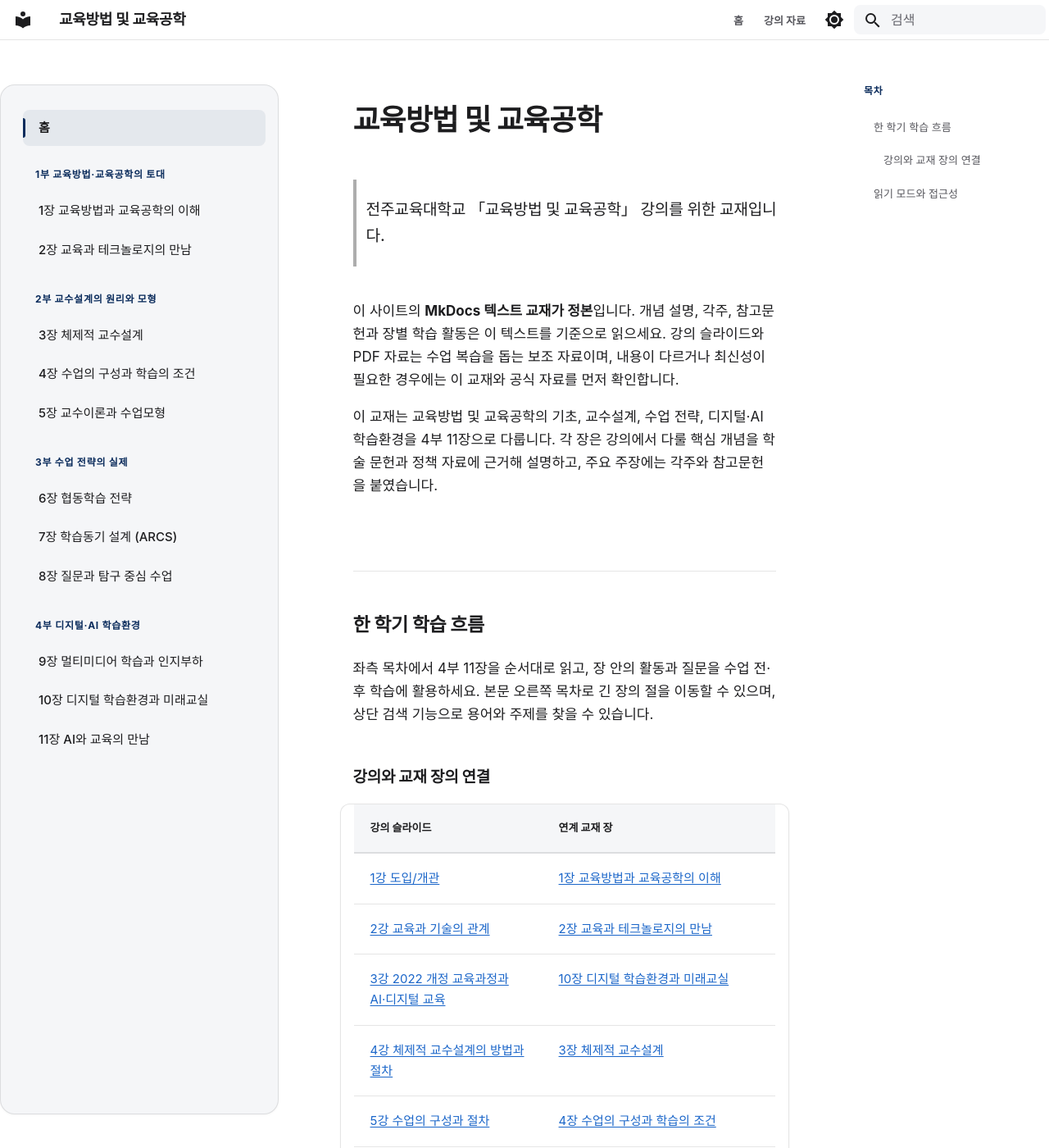
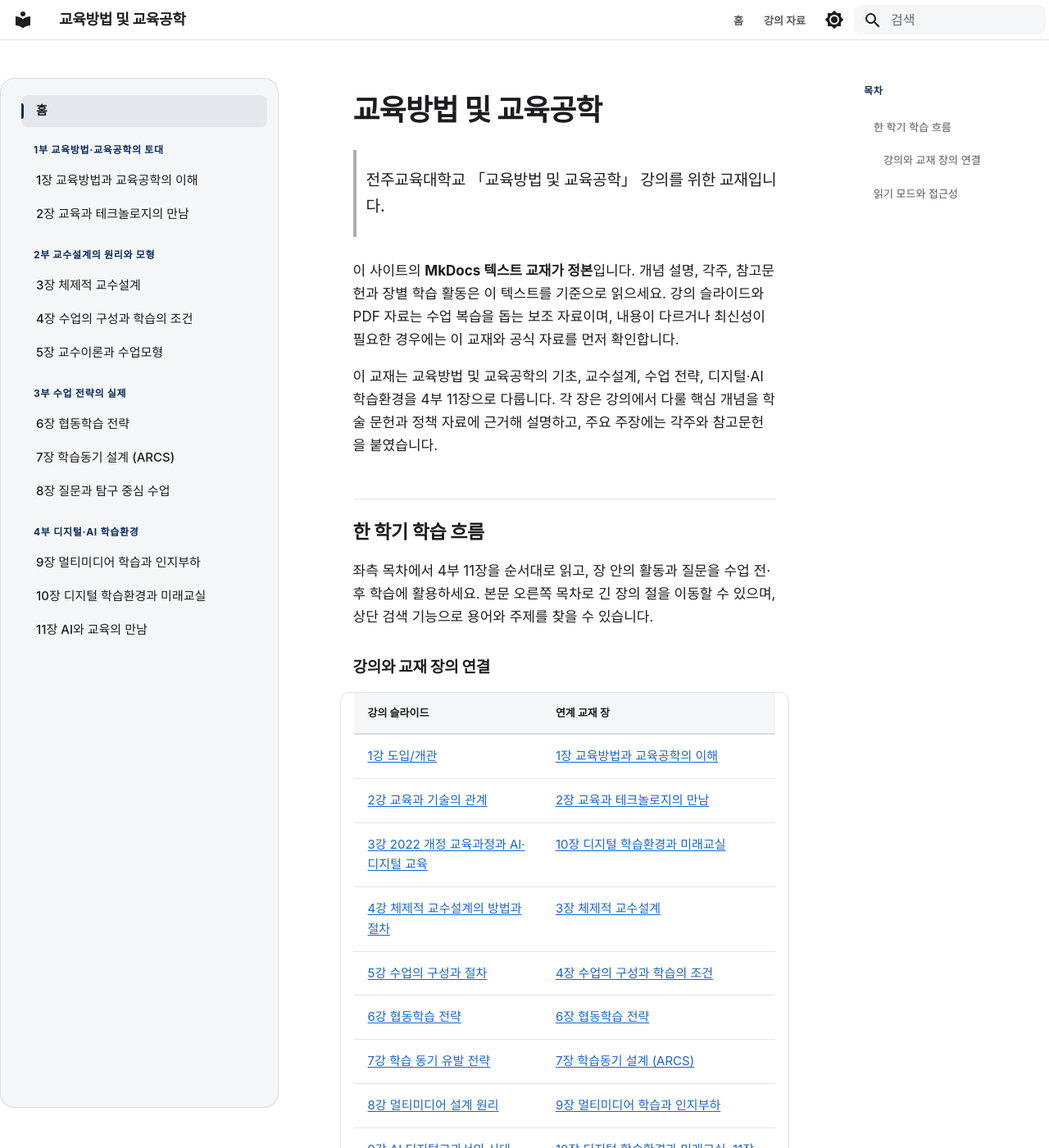
Before and after one commit to taehyeonglim/edtech, an MkDocs documentation site: the page built from docs/index.md, in a window 1280 px wide and 1400 px high. Shown: the whole window at 82% size. Built offline with MkDocs 1.6.1 and Material for MkDocs 9.7.7, drawn with Linux system fonts in a browser that asks for light colours; some web fonts are replaced.

Commit message:
Tighten textbook reading layout

```diff
--- a/docs/stylesheets/extra.css
+++ b/docs/stylesheets/extra.css
@@ -286,7 +286,7 @@ body {
 .md-content__inner {
   box-sizing: border-box;
   max-width: calc(var(--measure) + var(--safe-x) + var(--safe-x));
-  padding: clamp(1.5rem, 3vw, 2.75rem) var(--safe-x) clamp(3rem, 7vw, 5rem);
+  padding: clamp(1rem, 2vw, 1.75rem) var(--safe-x) clamp(2rem, 4vw, 3rem);
 }
 
 /* Reading typography. */
@@ -313,7 +313,7 @@ body {
   font-weight: 700;
   letter-spacing: -.025em;
   line-height: 1.18;
-  margin: 0 0 clamp(2rem, 4vw, 3rem);
+  margin: 0 0 clamp(1.25rem, 2.2vw, 1.75rem);
 }
 
 .md-typeset h2 {
@@ -322,8 +322,8 @@ body {
   font-weight: 700;
   letter-spacing: -.02em;
   line-height: 1.3;
-  margin: clamp(3.5rem, 7vw, 5.5rem) 0 1.15rem;
-  padding-top: clamp(2rem, 4vw, 3rem);
+  margin: clamp(2.25rem, 4vw, 3rem) 0 .85rem;
+  padding-top: clamp(1.25rem, 2vw, 1.75rem);
 }
 
 .md-typeset h1 + h2 {
@@ -335,11 +335,11 @@ body {
   font-weight: 700;
   letter-spacing: -.015em;
   line-height: 1.35;
-  margin: 2.5rem 0 1rem;
+  margin: 1.75rem 0 .75rem;
 }
 
 .md-typeset h2 + h3 {
-  margin-top: 1.5rem;
+  margin-top: 1rem;
 }
 
 .md-typeset h4 {
@@ -422,7 +422,7 @@ body {
 
 @media screen and (min-width: 76.25em) {
   .md-sidebar--primary {
-    padding: 1.2rem 0;
+    padding: .8rem 0;
     width: 17rem;
   }
 
@@ -433,7 +433,7 @@ body {
     box-shadow: var(--shadow-card);
     margin: 0;
     max-height: calc(100vh - 7.2rem);
-    padding: 1rem .75rem;
+    padding: .75rem .65rem;
   }
 
   .md-sidebar--primary .md-sidebar__inner {
@@ -448,16 +448,16 @@ body {
   }
 
   .md-sidebar--primary .md-nav--primary > .md-nav__list {
-    padding-top: .35rem;
+    padding-top: .15rem;
   }
 
   .md-sidebar--primary .md-nav__item--section {
-    margin: 1.35rem 0 0;
+    margin: 1rem 0 0;
   }
 
   .md-sidebar--primary .md-nav__item--section > .md-nav__link {
     margin: 0;
-    padding: 0 .75rem .55rem;
+    padding: 0 .75rem .4rem;
   }
 
   .md-sidebar--primary .md-nav__item:not(.md-nav__item--section) > .md-nav__link {
@@ -466,8 +466,8 @@ body {
     font-size: 15px;
     font-weight: 500;
     line-height: 1.35;
-    margin: .15rem 0;
-    padding: .6rem .75rem .6rem .95rem;
+    margin: .08rem 0;
+    padding: .48rem .7rem .48rem .9rem;
     position: relative;
   }
 
@@ -529,8 +529,8 @@ body {
   box-shadow: var(--shadow-card);
   color: var(--label);
   font-size: 15px;
-  margin: 1.75rem 0;
-  padding: 1rem 1.15rem 1.1rem;
+  margin: 1.25rem 0;
+  padding: .85rem 1rem .95rem;
 }
 
 .md-typeset .admonition:focus-within,
@@ -608,7 +608,7 @@ body {
   font-weight: 500;
   letter-spacing: -.015em;
   line-height: 1.5;
-  margin: 2rem 0;
+  margin: 1.35rem 0;
   padding: .1rem 0 .1rem clamp(1.25rem, 3vw, 2.2rem);
 }
 
@@ -657,14 +657,14 @@ body {
   color: var(--label);
   font-size: 13px;
   font-weight: 700;
-  padding: .9rem 1rem;
+  padding: .7rem .85rem;
 }
 
 .md-typeset table:not([class]) td {
   border-top: 0;
   border-bottom: 1px solid var(--separator);
   color: var(--label);
-  padding: .9rem 1rem;
+  padding: .7rem .85rem;
 }
 
 .md-typeset table:not([class]) tbody tr:last-child td {
@@ -731,7 +731,7 @@ body {
   border-radius: var(--r-md);
   box-shadow: var(--shadow-card);
   display: block;
-  margin: 1.75rem auto;
+  margin: 1.25rem auto;
   max-width: 100%;
   padding: .45rem;
 }
@@ -742,7 +742,7 @@ body {
   font-size: 13px;
   font-style: normal;
   line-height: 1.55;
-  margin: -.85rem auto 1.75rem;
+  margin: -.55rem auto 1.25rem;
   max-width: 44rem;
   text-align: center;
 }
@@ -778,8 +778,8 @@ body {
   border-radius: var(--r-md);
   box-shadow: var(--shadow-card);
   color: var(--label);
-  margin: 1.5rem 0;
-  padding: 1.15rem;
+  margin: 1.15rem 0;
+  padding: 1rem;
 }
 
 .media-block[data-media-kind="video"],
@@ -923,7 +923,7 @@ body {
   background: var(--bg);
   border-top: 0;
   color: var(--label-secondary);
-  margin-top: 1rem;
+  margin-top: .5rem;
 }
 
 .md-footer__inner {
@@ -931,7 +931,7 @@ body {
   border: 1px solid var(--separator);
   border-radius: var(--r-md);
   gap: .5rem;
-  margin: 0 auto 1.5rem;
+  margin: 0 auto 1rem;
   padding: .35rem;
 }
 
@@ -941,7 +941,7 @@ body {
   margin: 0;
   /* Material dims these to .7, which drops the direction label below AA. */
   opacity: 1;
-  padding: .85rem .95rem;
+  padding: .7rem .85rem;
 }
 
 .md-footer__link:hover,
@@ -990,8 +990,8 @@ html .md-footer-meta.md-typeset a:focus {
 
 @media screen and (max-width: 640px) {
   .md-content__inner {
-    padding-bottom: 3rem;
-    padding-top: 1.5rem;
+    padding-bottom: 2rem;
+    padding-top: 1rem;
   }
 
   .md-typeset__scrollwrap:has(> .md-typeset__table > table > thead > tr > :nth-child(6)) {
```
